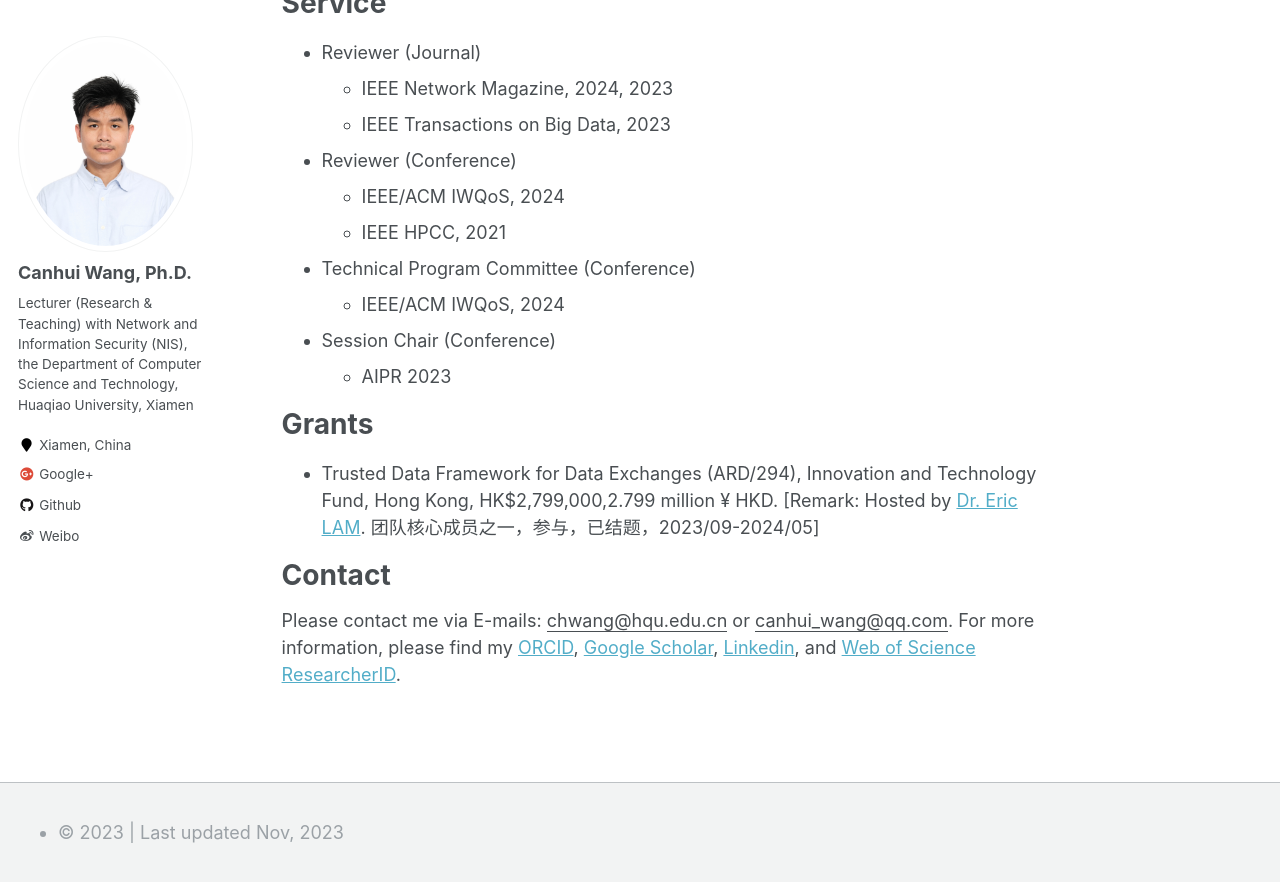
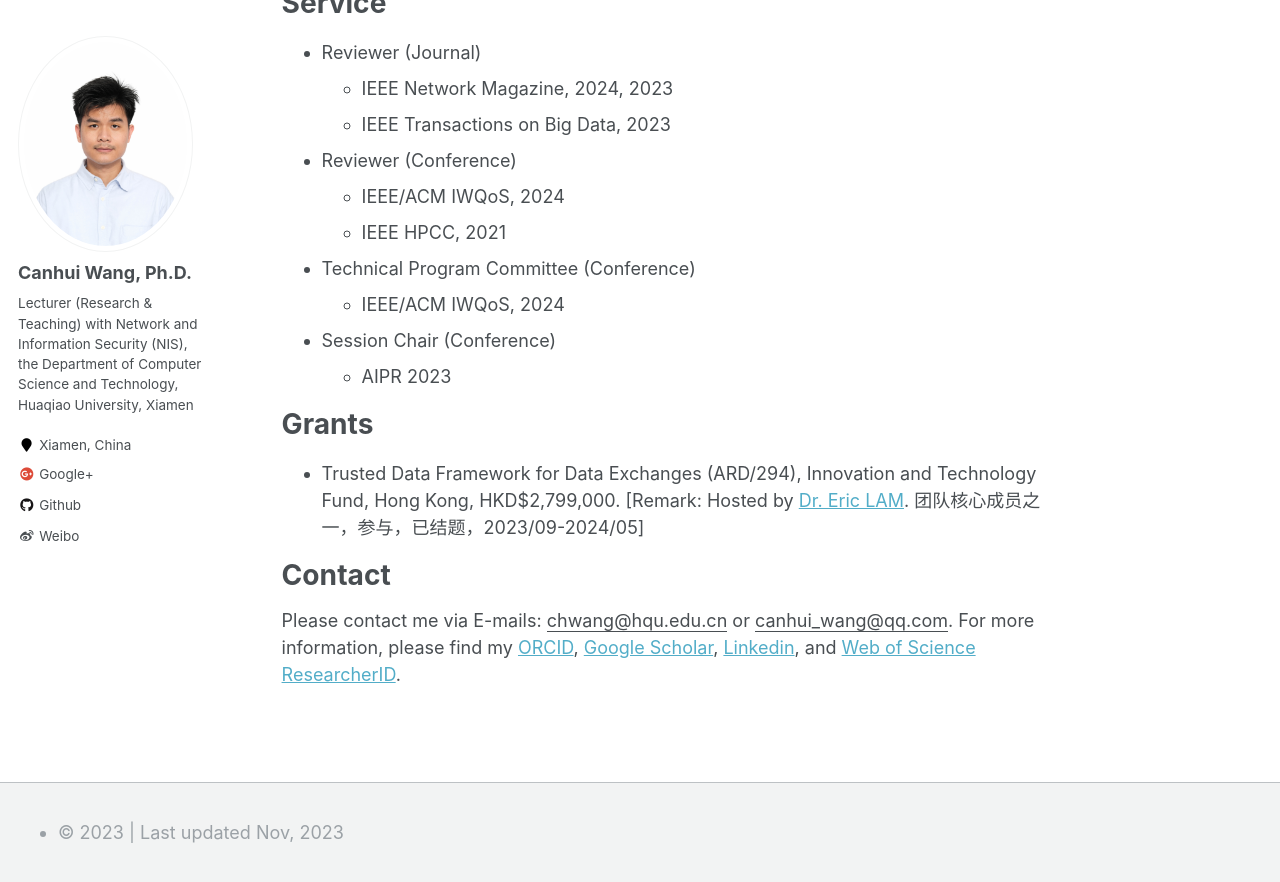
Before and after one commit to Canhui/canhui.github.io, a Jekyll site: the page built from _pages/about.md, in a window 1280 px wide and 900 px high, scrolled down 1165 px. Shown: the top 882 px of the window. Built offline with Jekyll 4.4.1, drawn with Linux system fonts in a browser that asks for light colours.

Commit message:
Update about.md

```diff
--- a/_pages/about.md
+++ b/_pages/about.md
@@ -95,7 +95,7 @@ Example: editing a markdown file for a talk
 
 Grants
 ======
-* Trusted Data Framework for Data Exchanges (ARD/294), Innovation and Technology Fund, Hong Kong, HK\$2,799,000,2.799 million ¥ HKD. \[Remark: Hosted by [Dr. Eric LAM](https://www.linkedin.com/in/peifunglam2/). 团队核心成员之一，参与，已结题，2023/09-2024/05\]
+* Trusted Data Framework for Data Exchanges (ARD/294), Innovation and Technology Fund, Hong Kong, HKD\$2,799,000. \[Remark: Hosted by [Dr. Eric LAM](https://www.linkedin.com/in/peifunglam2/). 团队核心成员之一，参与，已结题，2023/09-2024/05\]
 
 
 Contact
```
